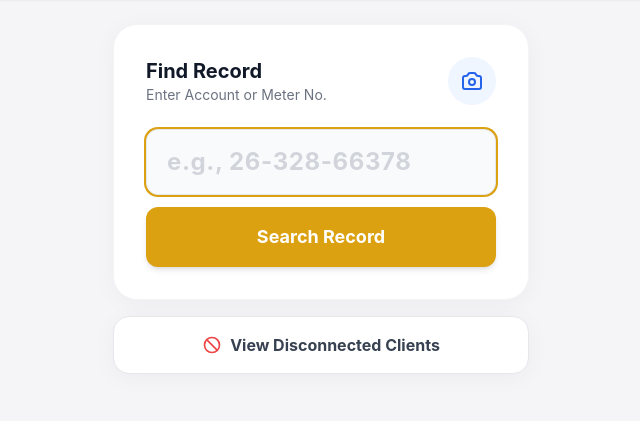
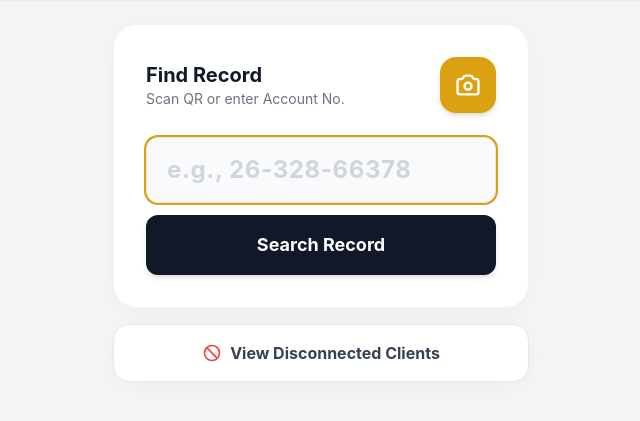
Before and after one commit to hattori-13/NOCECO, a PHP site: page /readerman/readerman.php in a window 1280 px wide. Shown: the part 77-498 px from the top of the page, without its empty margins (319-959 px from the left). Run offline with PHP 8.4, Linux system fonts and the light colour scheme; a user stored in the database is signed in; some libraries are stand-ins or nearby versions.

Commit message:
new qr code for readerman

```diff
--- a/readerman/readerman.php
+++ b/readerman/readerman.php
@@ -277,6 +277,13 @@ if ($_SERVER["REQUEST_METHOD"] == "POST" && isset($_POST['action']) && $_POST['a
         .custom-scrollbar::-webkit-scrollbar-track { background: transparent; }
         .custom-scrollbar::-webkit-scrollbar-thumb { background: #d1d5db; border-radius: 4px; }
 
+        /* OVERRIDE INJECTED HTML5 QR VIDEO STYLES FOR FULL SCREEN */
+        #reader video {
+            object-fit: cover !important;
+            width: 100% !important;
+            height: 100% !important;
+        }
+
         /* THERMAL PRINTER SPECIFIC CSS (57x40mm) */
         @media print {
             body * { visibility: hidden; }
@@ -308,6 +315,50 @@ if ($_SERVER["REQUEST_METHOD"] == "POST" && isset($_POST['action']) && $_POST['a
     </style>
 </head>
 <body class="bg-noceco-bg text-noceco-text min-h-screen pb-20">
+
+    <!-- FULL SCREEN GCASH STYLE QR SCANNER MODAL -->
+    <div id="scanner-modal" class="fixed inset-0 z-50 bg-black hidden flex-col">
+        <!-- Header -->
+        <div class="flex justify-between items-center p-4 bg-black/90 text-white relative z-20 shadow-lg">
+            <span class="font-bold tracking-widest uppercase text-sm">Scan QR Code</span>
+            <button onclick="stopScanner()" class="text-white hover:text-red-400 font-bold px-3 py-1 rounded bg-white/10 transition-colors">Close</button>
+        </div>
+
+        <!-- Camera Container -->
+        <div class="flex-1 relative overflow-hidden bg-black flex justify-center items-center">
+            <!-- This is where the camera video gets injected -->
+            <div id="reader" class="absolute inset-0 w-full h-full"></div>
+
+            <!-- Target Overlay (The dark background with clear square) -->
+            <div class="absolute inset-0 pointer-events-none z-10 flex justify-center items-center">
+                <!-- Box shadow creates the dark dim effect outside the square -->
+                <div class="w-64 h-64 border-2 border-white/50 rounded-2xl relative shadow-[0_0_0_4000px_rgba(0,0,0,0.65)] box-border">
+                    <!-- Corner Reticles (GCash style yellow corners) -->
+                    <div class="absolute -top-1 -left-1 w-8 h-8 border-t-4 border-l-4 border-noceco-mustard rounded-tl-xl"></div>
+                    <div class="absolute -top-1 -right-1 w-8 h-8 border-t-4 border-r-4 border-noceco-mustard rounded-tr-xl"></div>
+                    <div class="absolute -bottom-1 -left-1 w-8 h-8 border-b-4 border-l-4 border-noceco-mustard rounded-bl-xl"></div>
+                    <div class="absolute -bottom-1 -right-1 w-8 h-8 border-b-4 border-r-4 border-noceco-mustard rounded-br-xl"></div>
+
+                    <!-- Scanning line animation -->
+                    <div class="w-full h-0.5 bg-noceco-mustard/80 absolute top-0 left-0 animate-[scan_2s_ease-in-out_infinite]"></div>
+                </div>
+            </div>
+        </div>
+
+        <!-- Footer -->
+        <div class="p-6 bg-black/90 text-center text-gray-300 text-sm relative z-20 pb-10">
+            <p>Align the QR Code within the frame to scan.</p>
+        </div>
+    </div>
+
+    <style>
+        @keyframes scan {
+            0% { top: 0%; opacity: 0; }
+            10% { opacity: 1; }
+            90% { opacity: 1; }
+            100% { top: 100%; opacity: 0; }
+        }
+    </style>
 
     <?php if ($generatedInvoice):
         $previous_unpaid = 0;
@@ -362,7 +413,7 @@ if ($_SERVER["REQUEST_METHOD"] == "POST" && isset($_POST['action']) && $_POST['a
         <div class="thermal-divider"></div>
 
         <div style="display:flex; justify-content:center; margin-top:5px;">
-            <img src="https://barcode.tec-it.com/barcode.ashx?data=<?php echo urlencode($generatedInvoice['account_no']); ?>&code=Code128" alt="Barcode" style="width: 100%; max-width: 180px; height: 40px; object-fit: contain;">
+            <img src="https://api.qrserver.com/v1/create-qr-code/?size=100x100&data=<?php echo urlencode($generatedInvoice['account_no']); ?>" alt="QR Code" style="width: 100px; height: 100px; object-fit: contain;">
         </div>
 
         <div style="font-size: 8px; text-align: center; margin-top: 5px;">
@@ -425,7 +476,7 @@ if ($_SERVER["REQUEST_METHOD"] == "POST" && isset($_POST['action']) && $_POST['a
                     </div>
 
                     <div class="flex flex-col items-center justify-center my-4 border-b border-dashed border-gray-300 pb-4">
-                        <img src="https://barcode.tec-it.com/barcode.ashx?data=<?php echo urlencode($generatedInvoice['account_no']); ?>&code=Code128" alt="Barcode" class="w-48 h-16 shadow-sm mb-3 object-contain bg-white p-1">
+                        <img src="https://api.qrserver.com/v1/create-qr-code/?size=150x150&data=<?php echo urlencode($generatedInvoice['account_no']); ?>" alt="QR Code" class="w-32 h-32 shadow-sm mb-3 object-contain bg-white p-2">
                         <button onclick="window.print()" class="bg-noceco-mustard text-white px-6 py-2 rounded-full font-bold text-xs flex items-center gap-2 hover:bg-yellow-600 transition-colors shadow-sm">
                             <svg class="w-4 h-4" fill="none" stroke="currentColor" viewBox="0 0 24 24"><path stroke-linecap="round" stroke-linejoin="round" stroke-width="2" d="M17 17h2a2 2 0 002-2v-4a2 2 0 00-2-2H5a2 2 0 00-2 2v4a2 2 0 002 2h2m2 4h6a2 2 0 002-2v-4a2 2 0 00-2-2H9a2 2 0 00-2 2v4a2 2 0 002 2zm8-12V5a2 2 0 00-2-2H9a2 2 0 00-2 2v4h10z"></path></svg>
                             Print Receipt (Thermal)
@@ -445,22 +496,14 @@ if ($_SERVER["REQUEST_METHOD"] == "POST" && isset($_POST['action']) && $_POST['a
 
         <?php elseif (!$clientData): ?>
 
-            <div id="scanner-container" class="hidden mb-6 bg-gray-900 rounded-2xl overflow-hidden shadow-2xl relative">
-                <div class="p-3 bg-black flex justify-between items-center text-white">
-                    <span class="text-xs font-bold uppercase tracking-widest">Barcode Scanner</span>
-                    <button type="button" onclick="stopScanner()" class="text-red-500 font-bold text-sm">Close</button>
-                </div>
-                <div id="reader" width="100%"></div>
-            </div>
-
             <div class="bg-white rounded-[24px] p-6 md:p-8 shadow-apple border border-gray-100 mt-2">
                 <div class="flex justify-between items-center mb-6">
                     <div>
                         <h2 class="text-xl font-bold text-gray-900">Find Record</h2>
-                        <p class="text-sm text-gray-500">Enter Account or Meter No.</p>
+                        <p class="text-sm text-gray-500">Scan QR or enter Account No.</p>
                     </div>
-                    <button type="button" onclick="startScanner()" class="w-12 h-12 bg-blue-50 hover:bg-blue-100 text-blue-600 rounded-full flex items-center justify-center transition-colors">
-                        <svg class="w-6 h-6" fill="none" stroke="currentColor" viewBox="0 0 24 24"><path stroke-linecap="round" stroke-linejoin="round" stroke-width="2" d="M3 9a2 2 0 012-2h.93a2 2 0 001.664-.89l.812-1.22A2 2 0 0110.07 4h3.86a2 2 0 011.664.89l.812 1.22A2 2 0 0018.07 7H19a2 2 0 012 2v9a2 2 0 01-2 2H5a2 2 0 01-2-2V9z"></path><path stroke-linecap="round" stroke-linejoin="round" stroke-width="2" d="M15 13a3 3 0 11-6 0 3 3 0 016 0z"></path></svg>
+                    <button type="button" onclick="startScanner()" class="w-14 h-14 bg-noceco-mustard hover:bg-noceco-mustardHover text-white rounded-2xl shadow-md flex items-center justify-center transition-all transform hover:scale-105">
+                        <svg class="w-7 h-7" fill="none" stroke="currentColor" viewBox="0 0 24 24"><path stroke-linecap="round" stroke-linejoin="round" stroke-width="2" d="M3 9a2 2 0 012-2h.93a2 2 0 001.664-.89l.812-1.22A2 2 0 0110.07 4h3.86a2 2 0 011.664.89l.812 1.22A2 2 0 0018.07 7H19a2 2 0 012 2v9a2 2 0 01-2 2H5a2 2 0 01-2-2V9z"></path><path stroke-linecap="round" stroke-linejoin="round" stroke-width="2" d="M15 13a3 3 0 11-6 0 3 3 0 016 0z"></path></svg>
                     </button>
                 </div>
 
@@ -470,7 +513,7 @@ if ($_SERVER["REQUEST_METHOD"] == "POST" && isset($_POST['action']) && $_POST['a
                             class="w-full text-2xl font-bold px-5 py-4 rounded-xl bg-gray-50 border border-gray-200 focus:outline-none focus:ring-2 focus:ring-noceco-mustard transition-all tracking-wide text-gray-900 placeholder-gray-300"
                             placeholder="e.g., 26-328-66378" autofocus>
 
-                        <button type="submit" id="searchBtn" class="w-full bg-noceco-mustard hover:bg-noceco-mustardHover text-white py-4 rounded-xl font-bold text-lg transition-all flex items-center justify-center shadow-md">
+                        <button type="submit" id="searchBtn" class="w-full bg-gray-900 hover:bg-black text-white py-4 rounded-xl font-bold text-lg transition-all flex items-center justify-center shadow-md">
                             <span id="btnText">Search Record</span>
                             <svg id="btnSpinner" class="animate-spin h-5 w-5 hidden ml-2 text-white" xmlns="http://www.w3.org/2000/svg" fill="none" viewBox="0 0 24 24"><circle class="opacity-25" cx="12" cy="12" r="10" stroke="currentColor" stroke-width="4"></circle><path class="opacity-75" fill="currentColor" d="M4 12a8 8 0 018-8V0C5.373 0 0 5.373 0 12h4zm2 5.291A7.962 7.962 0 014 12H0c0 3.042 1.135 5.824 3 7.938l3-2.647z"></path></svg>
                         </button>
@@ -518,9 +561,9 @@ if ($_SERVER["REQUEST_METHOD"] == "POST" && isset($_POST['action']) && $_POST['a
                     </div>
 
                     <button type="submit" id="generateBtn" onclick="return confirm('Finalize reading and generate the official bill?');"
-                        class="w-full bg-gray-900 hover:bg-black text-white font-bold text-lg py-5 rounded-2xl shadow-apple transition-all flex justify-center items-center gap-2">
+                        class="w-full bg-noceco-mustard hover:bg-noceco-mustardHover text-white font-bold text-lg py-5 rounded-2xl shadow-apple transition-all flex justify-center items-center gap-2">
                         <span id="generateText">Generate Official Bill</span>
-                        <svg id="generateSpinner" class="animate-spin h-5 w-5 hidden ml-2 text-noceco-mustard" xmlns="http://www.w3.org/2000/svg" fill="none" viewBox="0 0 24 24"><circle class="opacity-25" cx="12" cy="12" r="10" stroke="currentColor" stroke-width="4"></circle><path class="opacity-75" fill="currentColor" d="M4 12a8 8 0 018-8V0C5.373 0 0 5.373 0 12h4zm2 5.291A7.962 7.962 0 014 12H0c0 3.042 1.135 5.824 3 7.938l3-2.647z"></path></svg>
+                        <svg id="generateSpinner" class="animate-spin h-5 w-5 hidden ml-2 text-white" xmlns="http://www.w3.org/2000/svg" fill="none" viewBox="0 0 24 24"><circle class="opacity-25" cx="12" cy="12" r="10" stroke="currentColor" stroke-width="4"></circle><path class="opacity-75" fill="currentColor" d="M4 12a8 8 0 018-8V0C5.373 0 0 5.373 0 12h4zm2 5.291A7.962 7.962 0 014 12H0c0 3.042 1.135 5.824 3 7.938l3-2.647z"></path></svg>
                     </button>
                 </form>
             </div>
@@ -541,44 +584,57 @@ if ($_SERVER["REQUEST_METHOD"] == "POST" && isset($_POST['action']) && $_POST['a
         }
 
         // ==========================================
-        // HTML5 BARCODE/QR SCANNER LOGIC
+        // RAW HTML5-QRCODE API (GCash Style Overlay)
         // ==========================================
-        let html5QrcodeScanner = null;
+        let html5QrCode;
 
         function startScanner() {
-            document.getElementById('scanner-container').classList.remove('hidden');
+            // Show modal immediately
+            const modal = document.getElementById('scanner-modal');
+            modal.classList.remove('hidden');
+            modal.classList.add('flex');
 
-            // Initialize the scanner targeting the 'reader' div
-            // Changed the box shape to be a rectangle to better fit 1D Barcodes
-            html5QrcodeScanner = new Html5QrcodeScanner(
-                "reader",
-                { fps: 10, qrbox: {width: 300, height: 150}, aspectRatio: 2.0 },
-                /* verbose= */ false
-            );
+            // Initialize underlying class
+            html5QrCode = new Html5Qrcode("reader");
 
-            html5QrcodeScanner.render(onScanSuccess, onScanFailure);
+            // Force back camera (environment)
+            const config = {
+                fps: 10,
+                qrbox: { width: 250, height: 250 },
+                aspectRatio: 1.0
+            };
+
+            html5QrCode.start(
+                { facingMode: "environment" },
+                config,
+                (decodedText, decodedResult) => {
+                    // Success callback
+                    stopScanner();
+                    document.getElementById('search_account').value = decodedText;
+                    document.getElementById('searchForm').submit();
+                },
+                (errorMessage) => {
+                    // Scanning failures constantly happen frame-by-frame, safely ignore.
+                }
+            ).catch((err) => {
+                // Fatal error (Permission denied, no camera, or HTTP instead of HTTPS)
+                alert("Cannot access the camera. Please ensure permissions are granted and you are loading this page over HTTPS. Error: " + err);
+                stopScanner();
+            });
         }
 
         function stopScanner() {
-            if(html5QrcodeScanner) {
-                html5QrcodeScanner.clear();
+            const modal = document.getElementById('scanner-modal');
+            modal.classList.add('hidden');
+            modal.classList.remove('flex');
+
+            if(html5QrCode) {
+                html5QrCode.stop().then(() => {
+                    html5QrCode.clear();
+                }).catch(err => {
+                    console.log("Error stopping scanner", err);
+                });
             }
-            document.getElementById('scanner-container').classList.add('hidden');
-        }
-
-        function onScanSuccess(decodedText, decodedResult) {
-            // Stop scanning to prevent multiple hits
-            stopScanner();
-
-            // Fill the search input with the Barcode text (Account No)
-            document.getElementById('search_account').value = decodedText;
-
-            // Auto-submit the form
-            document.getElementById('searchForm').submit();
-        }
-
-        function onScanFailure(error) {
-            // Silently handle scan failures (happens every frame until Barcode is detected)
         }
     </script>
 </body>
```
